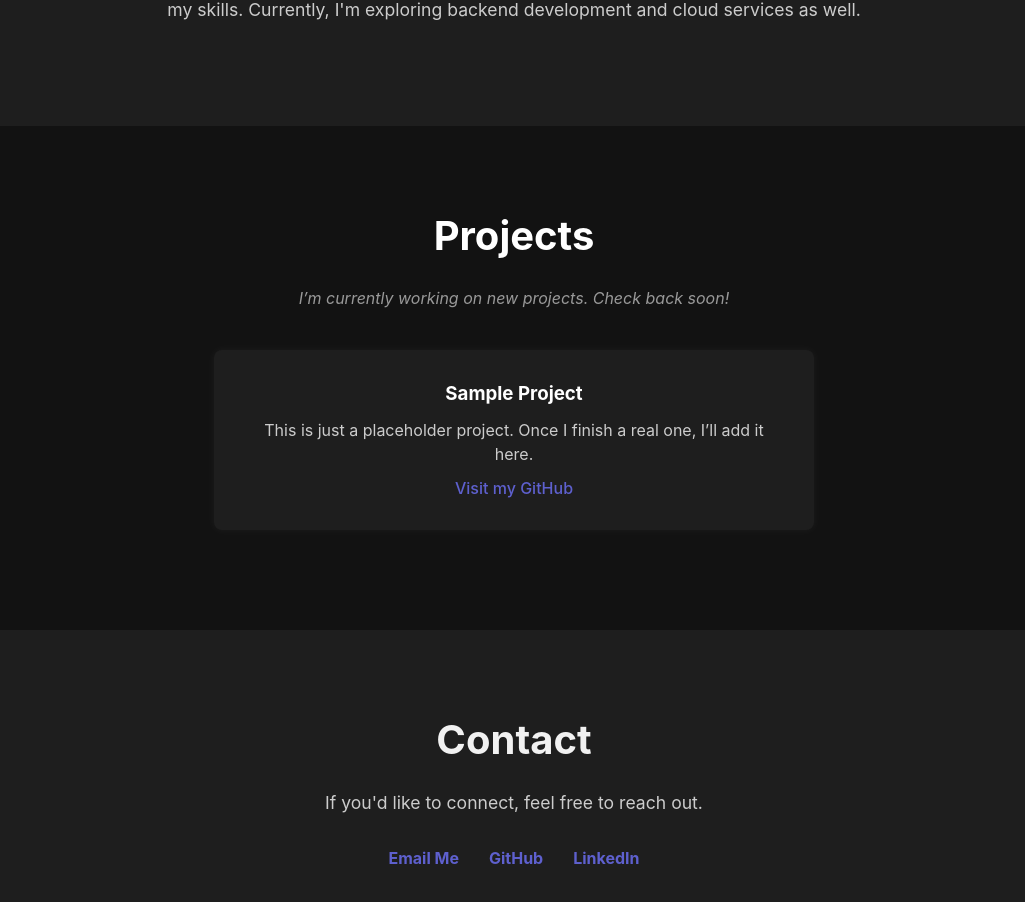
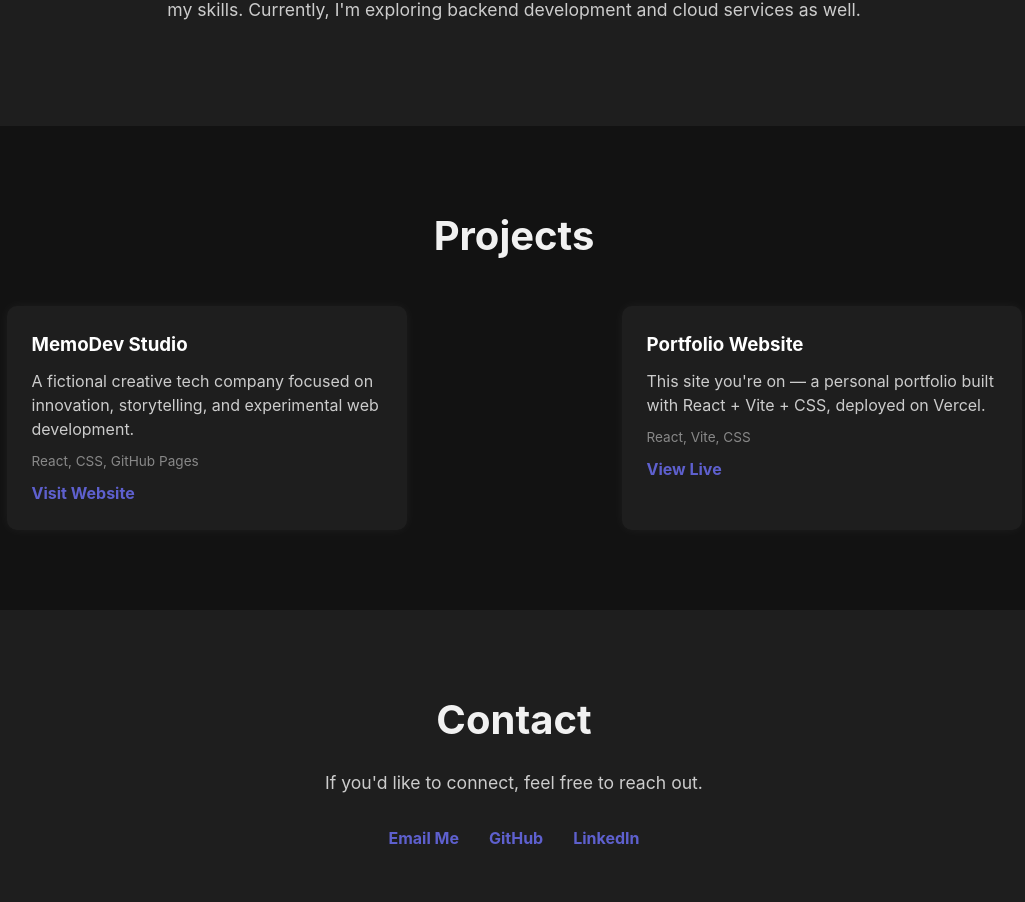
Before and after one commit to guillermoguevara887/my-portfolio, a React (Vite) app: page / in a window 1280 px wide. Shown: the part 1158-2060 px from the top of the page, without its empty margins (126-1151 px from the left). Built offline with nearby package versions, Linux system fonts and the light colour scheme.

Commit message:
Update Projects section with MemoDev Studio and improved layout

```diff
--- a/pages/Poyects.jsx
+++ b/pages/Poyects.jsx
@@ -1,16 +1,29 @@
 const Projects = () => {
     return (
-        <section id="projects" className="projects-section">
+        <section id="projects" className="projects-section" data-aos="fade-up">
             <h2>Projects</h2>
-            <p className="coming-soon">I’m currently working on new projects. Check back soon!</p>
 
-            {/* Example project card */}
-            <div className="project-card">
-                <h3>Sample Project</h3>
-                <p>This is just a placeholder project. Once I finish a real one, I’ll add it here.</p>
-                <a href="https://github.com/guillermoguevara887" target="_blank" rel="noopener noreferrer">
-                    Visit my GitHub
-                </a>
+            <div className="projects-grid">
+
+                {/* Proyecto: MemoDev Studio */}
+                <div className="project-card">
+                    <h3>MemoDev Studio</h3>
+                    <p>A fictional creative tech company focused on innovation, storytelling, and experimental web development.</p>
+                    <span className="tech-stack">React, CSS, GitHub Pages</span>
+                    <a href="https://memo-dev-studio.vercel.app" target="_blank" rel="noopener noreferrer">
+                        Visit Website
+                    </a>
+                </div>
+
+                {/* Proyecto: Portafolio */}
+                <div className="project-card" data-aos-delay="200">
+                    <h3>Portfolio Website</h3>
+                    <p>This site you're on — a personal portfolio built with React + Vite + CSS, deployed on Vercel.</p>
+                    <span className="tech-stack">React, Vite, CSS</span>
+                    <a href="https://my-portfolio-ten-rho-91.vercel.app" target="_blank" rel="noopener noreferrer">
+                        View Live
+                    </a>
+                </div>
 
             </div>
         </section>
--- a/src/App.css
+++ b/src/App.css
@@ -112,23 +112,28 @@ body {
 
 .projects-section h2 {
   font-size: 2.5rem;
-  margin-bottom: 20px;
-  color: #ffffff;
+  margin-bottom: 40px;
 }
 
-.coming-soon {
-  color: #999999;
-  margin-bottom: 40px;
-  font-style: italic;
+.projects-grid {
+  display: grid;
+  grid-template-columns: repeat(auto-fit, minmax(280px, 1fr));
+  gap: 30px;
+  justify-items: center;
 }
 
 .project-card {
   background-color: #1e1e1e;
-  padding: 30px;
-  margin: 0 auto 20px;
-  border-radius: 8px;
-  max-width: 600px;
-  box-shadow: 0 0 10px rgba(255, 255, 255, 0.05);
+  padding: 25px;
+  border-radius: 10px;
+  box-shadow: 0 0 12px rgba(255, 255, 255, 0.05);
+  text-align: left;
+  max-width: 400px;
+  transition: transform 0.3s ease;
+}
+
+.project-card:hover {
+  transform: translateY(-5px);
 }
 
 .project-card h3 {
@@ -143,8 +148,17 @@ body {
 
 .project-card a {
   color: #5e60ce;
+  font-weight: bold;
   text-decoration: none;
 }
+
+.tech-stack {
+  display: block;
+  font-size: 0.85rem;
+  color: #888;
+  margin-bottom: 10px;
+}
+
 
 /* ===== CONTACT SECTION ===== */
 .contact-section {
```
